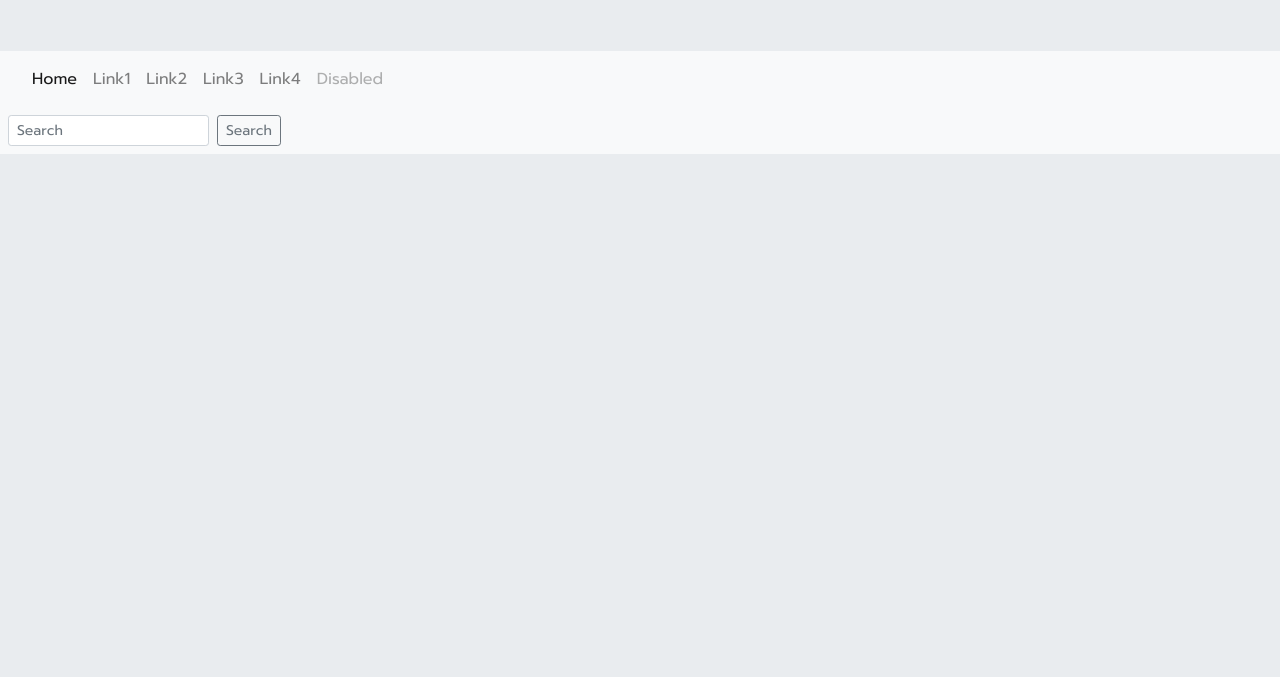
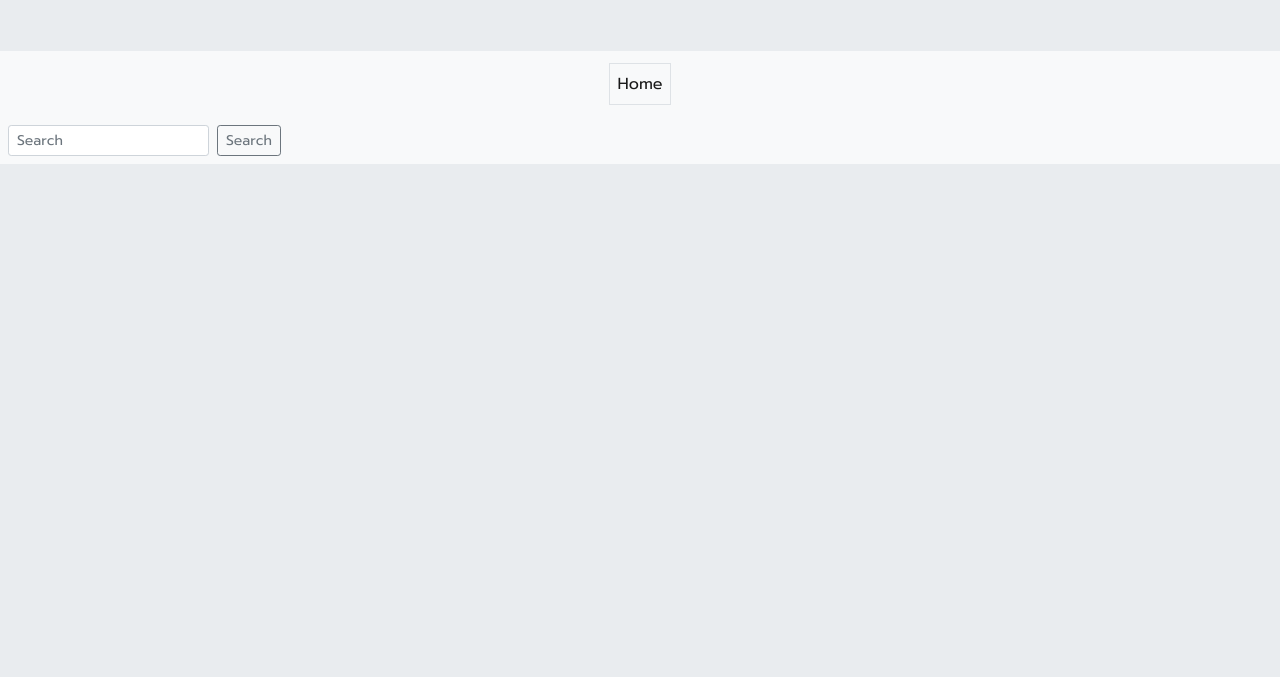
Before and after one commit to CristiScarlat/OanaPersonalWebsite, a website: page views/layout.html in a window 1280 px wide. Shown: the part 123-800 px from the top of the page. Drawn offline with nearby package versions, Linux system fonts and the light colour scheme; files that its build step writes are made by us from their sources.

Commit message:
Fixed navbar and added method for dir reading

```diff
--- a/views/layout.html
+++ b/views/layout.html
@@ -3,6 +3,7 @@
 
 <head>
     <title>Oana Bolog-Bleich</title>
+    <meta name="viewport" content="width=device-width, initial-scale=1">
     <script src="https://code.jquery.com/jquery-3.2.1.slim.min.js"
         integrity="sha384-KJ3o2DKtIkvYIK3UENzmM7KCkRr/rE9/Qpg6aAZGJwFDMVNA/GpGFF93hXpG5KkN"
         crossorigin="anonymous"></script>
@@ -18,6 +19,9 @@
 </head>
 
 <body>
+    <script>
+        console.log("layout", '{{ albums | dump | safe }}')
+        </script>
     <div class="jumbotron jumbotron-fluid m-0">
         <div class="container text-center">
             <h2>Oana Bolog-Bleich<small class="text-muted">&nbsp; PhD</small></h2>
@@ -28,37 +32,17 @@
             <span class="navbar-toggler-icon"></span>
         </button>
         <div class="collapse navbar-collapse" id="collapse-target">
-            <ul class="navbar-nav ml-2">
-                <li class="nav-item active">
-                    <a class="nav-link" href="#">Home <span class="sr-only">(current)</span></a>
+            <ul class="nav navbar-nav justify-content-center text-center m-auto">
+                <li class="nav-item text-nowrap border m-1 active">
+                    <a class="nav-link" href="/">Home<span class="sr-only">(current)</span></a>
                 </li>
-                <li class="nav-item">
-                    <a class="nav-link" href="#">Link1</a>
+                {% for album in albums %}
+                <li class="nav-item text-nowrap border m-1">
+                    <a class="nav-link p-1" href="#">
+                        {{album}}
+                        <span class="sr-only">(current)</span></a>
                 </li>
-                <li class="nav-item">
-                    <a class="nav-link" href="#">Link2</a>
-                </li>
-                <li class="nav-item">
-                    <a class="nav-link" href="#">Link3</a>
-                </li>
-                <li class="nav-item">
-                    <a class="nav-link" href="#">Link4</a>
-                </li>
-                <!-- <li class="nav-item dropdown">
-                    <a class="nav-link dropdown-toggle" href="#" id="navbarDropdown" role="button"
-                        data-toggle="dropdown" aria-haspopup="true" aria-expanded="false">
-                        Dropdown
-                    </a>
-                    <div class="dropdown-menu" aria-labelledby="navbarDropdown">
-                        <a class="dropdown-item" href="#">Action</a>
-                        <a class="dropdown-item" href="#">Another action</a>
-                        <div class="dropdown-divider"></div>
-                        <a class="dropdown-item" href="#">Something else here</a>
-                    </div>
-                </li> -->
-                <li class="nav-item">
-                    <a class="nav-link disabled" href="#">Disabled</a>
-                </li>
+                {% endfor %}
             </ul>
         </div>
     </nav>
```
Also changed, not shown: routes/index.js (+5 -3 lines), utils/filesUtils.js (added, +23 -0 lines), views/index.html (+1 -1 lines).
